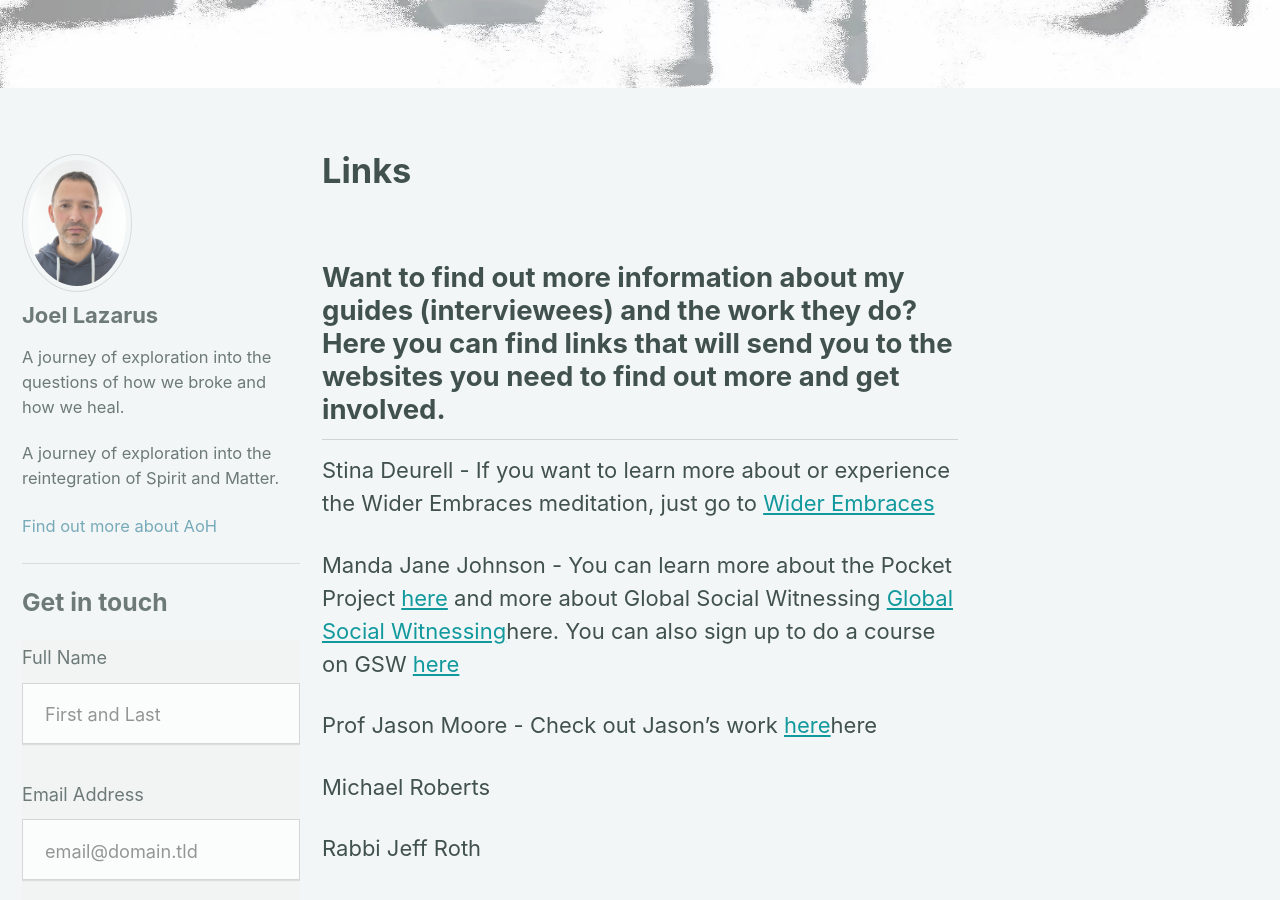
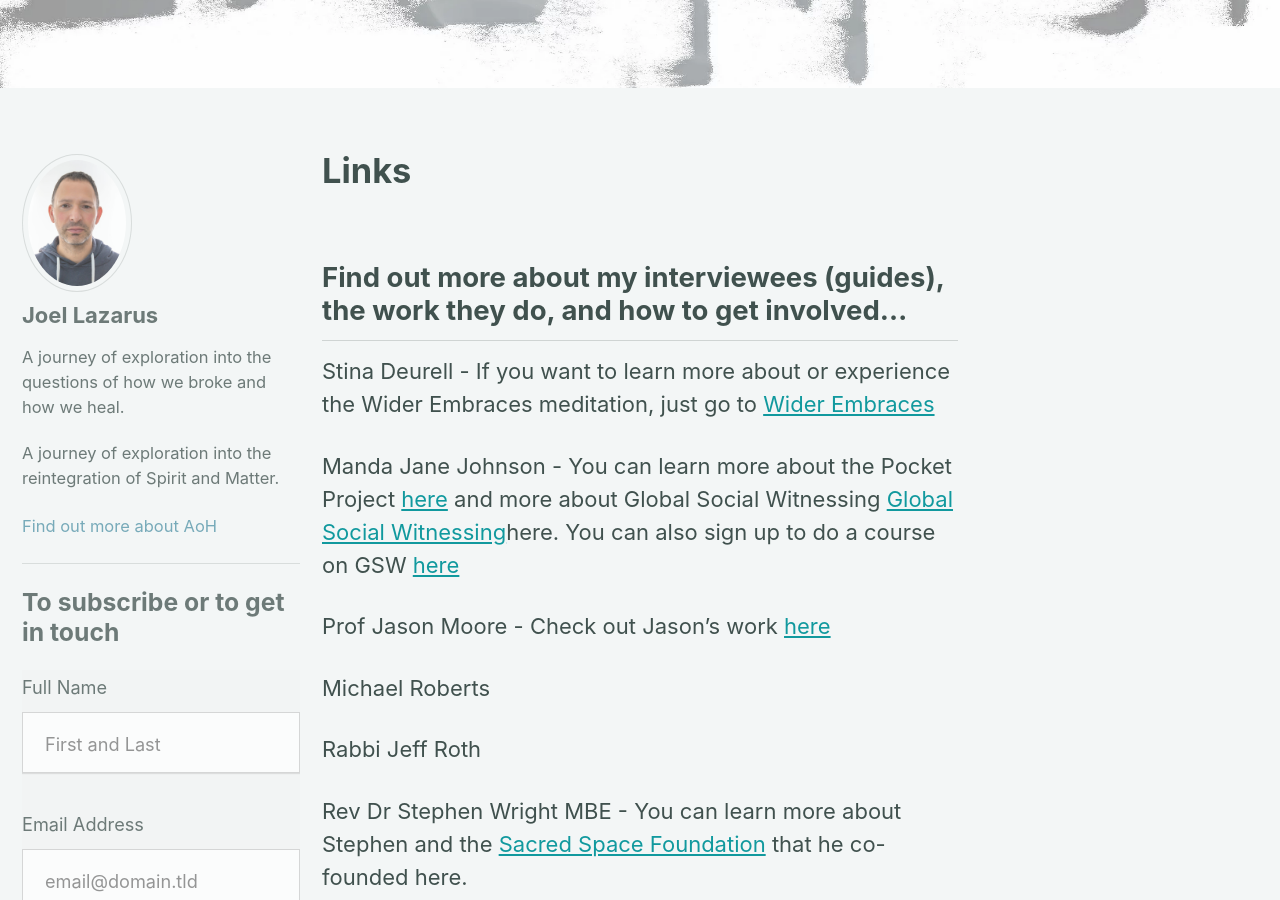
Before and after one commit to capital-city/agentofhistory, a Jekyll site: the page built from _pages/links.md, in a window 1280 px wide and 900 px high, scrolled down 270 px. Built offline with Jekyll 4.4.1, drawn with Linux system fonts in a browser that asks for light colours; cached includes are drawn as plain includes.

Commit message:
updates to links page and changing sidebar text

```diff
--- a/_includes/sidebar.html
+++ b/_includes/sidebar.html
@@ -17,7 +17,7 @@
       {% endif %}
 
   <hr style="margin: 1em 0 1em 0;">
-  <h3>Get in touch</h3>
+  <h3>To subscribe or to get in touch</h3>
   <form id="fs-frm" name="simple-contact-form" accept-charset="utf-8" action="https://formspree.io/f/xyylzvay" method="post" style="padding: 0 !important;">
   <fieldset id="fs-frm-inputs">
     <label for="full-name">Full Name</label>
--- a/_pages/links.md
+++ b/_pages/links.md
@@ -9,13 +9,13 @@ date:   2021-01-30 11:36:18 +0000
 categories: jekyll update
 ---
 
-## Want to find out more information about my guides (interviewees) and the work they do? Here you can find links that will send you to the websites you need to find out more and get involved.
+## Find out more about my interviewees (guides), the work they do, and how to get involved...
 
 Stina Deurell - If you want to learn more about or experience the Wider Embraces meditation, just go to <a href="https://www.widerembraces.org">Wider Embraces</a>{:target="_blank"}
 
 Manda Jane Johnson - You can learn more about the Pocket Project <a href="https://pocketproject.org/">here</a>{:target="_blank"} and more about Global Social Witnessing <a href="https://pocketproject.org/global-social-witnessing/">Global Social Witnessing</a>{:target="_blank"}here. You can also sign up to do a course on GSW <a href="https://www.ubiquityuniversity.org/product/global-social-witnessing-foundations">here</a>{:target="_blank"}
 
-Prof Jason Moore - Check out Jason's work <a href="https://jasonwmoore.com/">here</a>{:target="_blank"}here
+Prof Jason Moore - Check out Jason's work <a href="https://jasonwmoore.com/">here</a>{:target="_blank"}
 
 Michael Roberts
 
```
Also changed, not shown: 1 other file.
